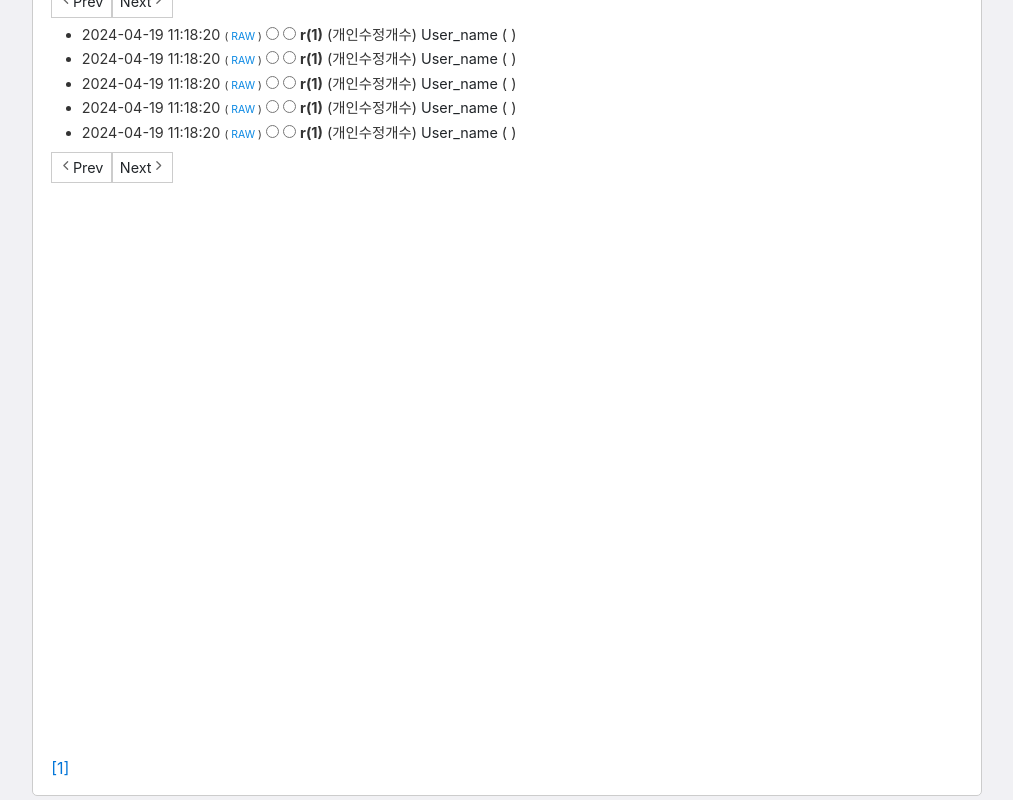
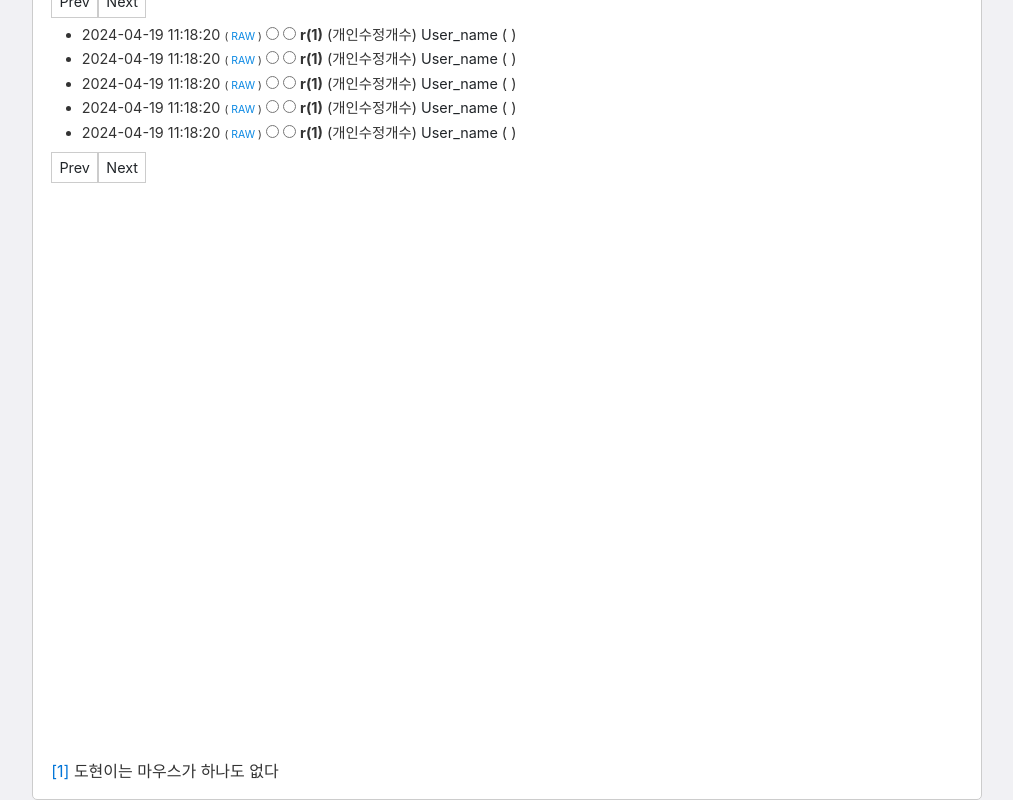
Before and after one commit to Coodi419/WP_Wiki, a Svelte app: page /history in a window 1280 px wide. Shown: the part 190-990 px from the top of the page, without its empty margins (83-1096 px from the left). Built offline with nearby package versions, Linux system fonts and the light colour scheme.

Commit message:
600_annotation_2

```diff
--- a/src/components/History/HistoryArticle.svelte
+++ b/src/components/History/HistoryArticle.svelte
@@ -1,4 +1,6 @@
 <script>
+    import { element } from "svelte/internal";
+
     const histories = [
         '', '', '', '', ''
     ]
@@ -6,20 +8,29 @@
     const 문서수정횟수 = 1;
 
     let visible = "hidden";
-    let annotation_x=50;
-    let annotation_y=99;
-    let annotation_content="도현이는 정상이 하나도 없다";
+    let annotation_content="도현이는 마우스가 하나도 없다";
     let link_id=1;
+    let target = null;
+    $: targetRectX = target && target.getBoundingClientRect().left;
+    $: targetRectY = target && target.getBoundingClientRect().top;
+    $: targetWidth = target && target.width;
+    //let vol = window.pageYOffset + target.getBoundingClientRect().top;
     function onMouse() {
         visible = "visible"
     }
     function outMouse() {
         visible = "hidden"
     }
+    let promise = new Promise((resolve) => {
+        setInterval(resolve, 3000);
+    });
 </script>
 
 <article>
-    <a href="#fn-1" on:mouseenter={onMouse} on:mouseleave={outMouse} class="annotation"><span id="rfn-1">[1]</span></a>
+    {#await promise}
+    <p>로딩</p>
+    {:then}
+    <a href="#fn-1" on:mouseenter={onMouse} on:mouseleave={outMouse} class="annotation" bind:this={target}><span id="rfn-1">[1]</span></a>
     <div id="Edit_headline">
         <div class="Edit_title_div">
             <h1 class="Edit_title">
@@ -103,13 +114,14 @@
     <br>
     <br>
     <br>
-    <span id="fn-1"><a href="#rfn-1" class="annotation">[1]</a></span>
-    <div class="popper" x-placement="top" style="position: absolute; will-change: top, left; top: {annotation_y}; left: {annotation_x}; visibility: {visible};" on:mouseenter={onMouse} on:mouseleave={outMouse}>
-        <div class="popper__arrow" style="left: {annotation_x/2+16};"></div><div class="popper__inner">
+    <span id="fn-1"><a href="#rfn-1" class="annotation">[1]</a> {annotation_content}</span>
+    <div class="popper" x-placement="top" style="position: absolute; will-change: top, left; top: {targetRectY+15}; left: {targetRectX-targetWidth/2}; visibility: {visible};" on:mouseenter={onMouse} on:mouseleave={outMouse}>
+        <div class="popper__arrow" style="left: {targetRectX/2+16};"></div><div class="popper__inner">
             <a href="#fn-{link_id}" class="annotation">[{link_id}]</a>
             {annotation_content}
         </div>
     </div>
+    {/await}
 </article>
 <style>
     .popper {
@@ -123,7 +135,7 @@
         background-repeat: repeat;
         background-size: auto;
         color: rgb(33, 37, 41);
-        box-shadow: 0 0 2px hsla(0, 0%, 100%, .5);
+        box-shadow: 0 0 2px rgba(0, 0, 0, 0.5);
         border-radius: 3px;
         max-width: 50%;
         padding: 15px;
```
